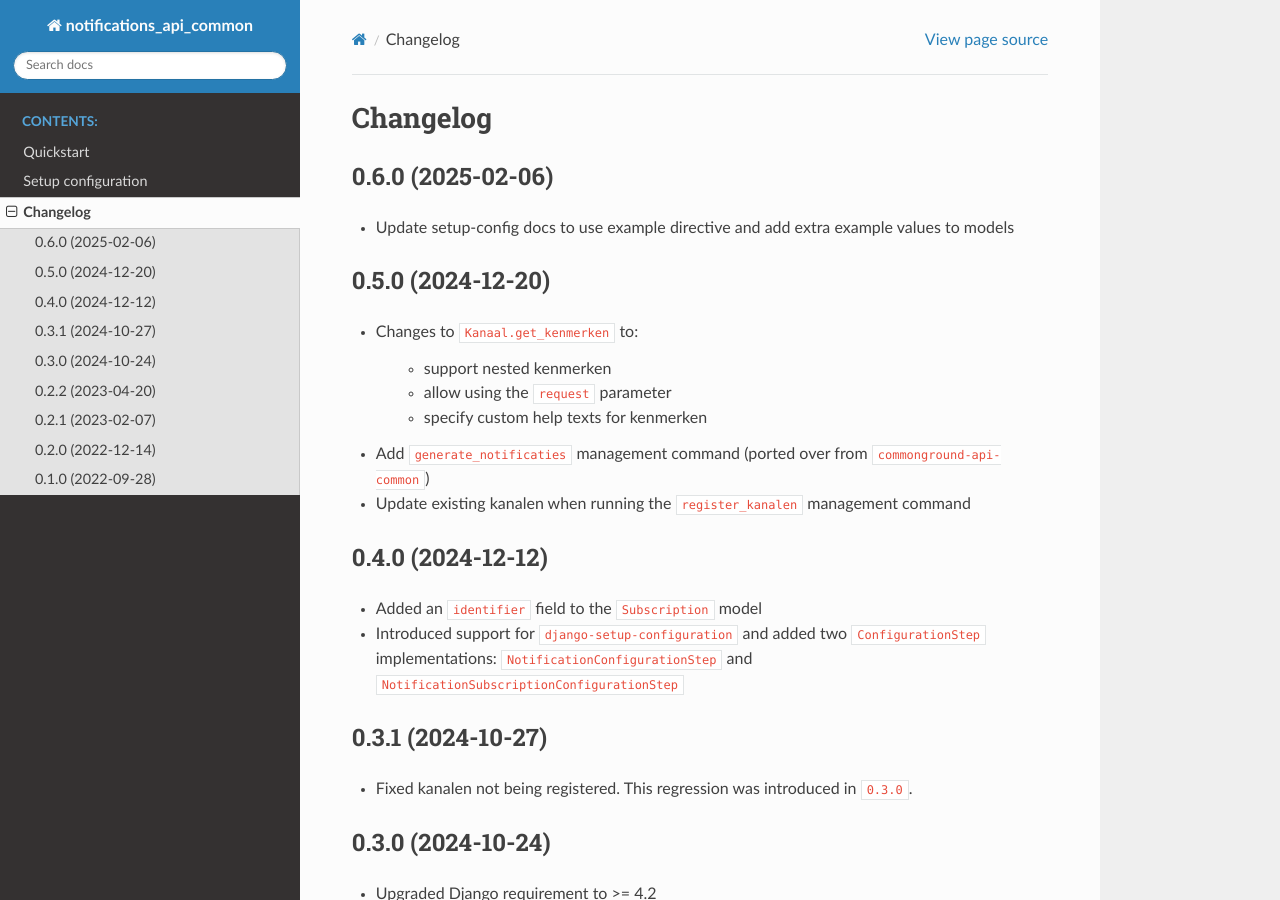
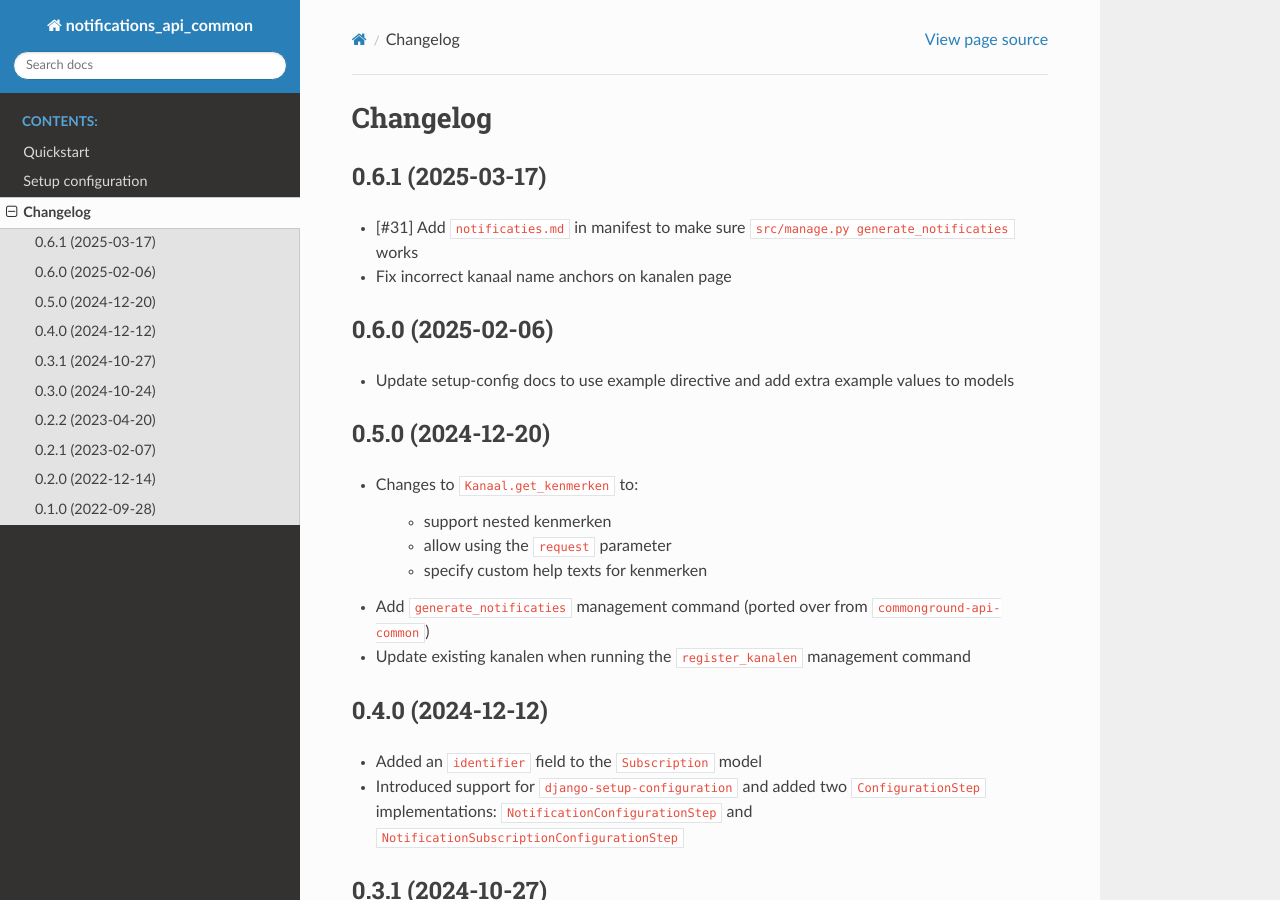
Before and after one commit to maykinmedia/notifications-api-common, a Sphinx documentation site: the page built from docs/changelog.rst, in a window 1280 px wide and 900 px high. Built offline with Sphinx 7.4.7 and the Read the Docs theme 3.1.0, drawn with Linux system fonts in a browser that asks for light colours.

Commit message:
:bookmark: Release version 0.6.1

```diff
--- a/CHANGELOG.rst
+++ b/CHANGELOG.rst
@@ -1,6 +1,12 @@
 =========
 Changelog
 =========
+
+0.6.1 (2025-03-17)
+------------------
+
+* [#31] Add ``notificaties.md`` in manifest to make sure ``src/manage.py generate_notificaties`` works
+* Fix incorrect kanaal name anchors on kanalen page
 
 0.6.0 (2025-02-06)
 ------------------
--- a/README.rst
+++ b/README.rst
@@ -1,7 +1,7 @@
 notifications-api-common
 ========================
 
-:Version: 0.6.0
+:Version: 0.6.1
 :Source: https://github.com/maykinmedia/notifications-api-common
 :Keywords: notifications, REST, API, Common Ground, ZGW
 :PythonVersion: 3.10
--- a/docs/conf.py
+++ b/docs/conf.py
@@ -29,7 +29,7 @@ copyright = "2022, Maykin Media"
 author = "Maykin Media"
 
 # The full version, including alpha/beta/rc tags
-release = "0.6.0"
+release = "0.6.1"
 
 
 # -- General configuration ---------------------------------------------------
--- a/setup.cfg
+++ b/setup.cfg
@@ -2,7 +2,7 @@
 # see http://setuptools.readthedocs.io/en/latest/setuptools.html#configuring-setup-using-setup-cfg-files
 [metadata]
 name = notifications-api-common
-version = 0.6.0
+version = 0.6.1
 description = Re-usable integration layer for the Common Ground Notifications API specification.
 long_description = file: README.rst
 url = https://github.com/maykinmedia/notifications-api-common
```
Also changed, not shown: .bumpversion.cfg, 2 other files.
